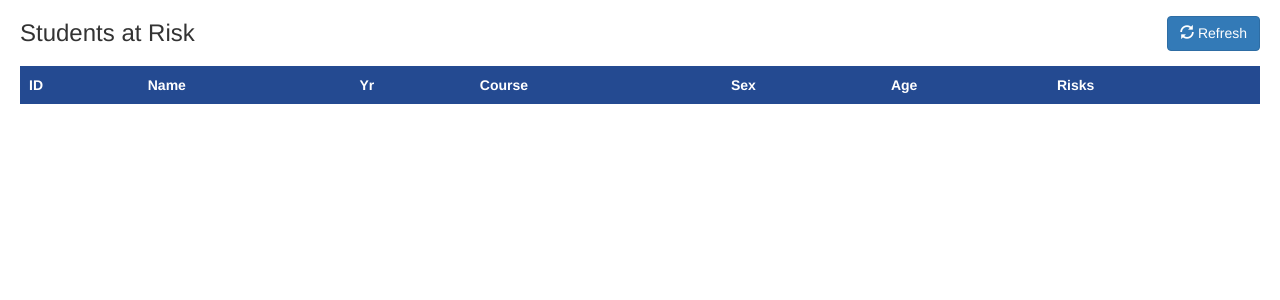
After one commit to erocrizs/Student-Risk-Monitoring-System, a PHP site: page /php/alert-profiles.html.php in a window 1280 px wide. The commit adds this page. Shown: the top 300 px of the page. Run offline with PHP 8.4, Linux system fonts and the light colour scheme; lists and menus that the app fills with data are empty.

Commit message:
Made Alert Profiles Functional

```diff
--- a/alert-profiles.html
+++ b/alert-profiles.html
@@ -14,9 +14,9 @@
 		<div class="padded-side alert-profile">
 			<div class="inline space-between center-align" id="alert-bar">
 				<h3>Students at Risk</h3>
-				<button class="btn btn-primary" id="refresh-button"><span class="glyphicon glyphicon-refresh"></span> Refresh</button>
+				<button type='submit' form='alert' class="btn btn-primary" id="refresh-button"><span class="glyphicon glyphicon-refresh"></span> Refresh</button>
 			</div>
-			<form action="?" method="post" target="_blank">
+			<form id='alert' action="?" method="get" target="_blank">
 				<table class="table table-hover">
 					<thead>
 						<th>ID</th>
--- /dev/null
+++ b/php/alert-profiles.html.php
@@ -0,0 +1,26 @@
+<!DOCTYPE html>
+<html>
+	<head>
+		<meta name="viewport" content="width=device-width, initial-scale=1.0" />
+		<title>Ateneo Strims</title>
+		<link href="/Student-Risk-Monitoring-System/res/css/bootstrap.min.css" rel="stylesheet" />
+		<link href="/Student-Risk-Monitoring-System/res/css/content.css" rel="stylesheet" />
+
+		<script src="/Student-Risk-Monitoring-System/res/js/jquery-2.1.4.min.js"></script>
+		<script src="/Student-Risk-Monitoring-System/res/js/bootstrap.min.js"></script>
+	</head>
+
+	<body>
+		<div class="padded-side alert-profile">
+			<div class="inline space-between center-align" id="alert-bar">
+				<h3>Students at Risk</h3>
+				<a href='alert-profiles.php'> <button class="btn btn-primary" id="refresh-button"><span class="glyphicon glyphicon-refresh"></span> Refresh</button></a>
+			</div>
+			<form action="?" method="get" target="_blank">
+
+				<?php include 'profiles-result-table.html.php'; ?>
+
+			</form>
+		</div>
+	</body>
+</html>
--- a/php/home.html.php
+++ b/php/home.html.php
@@ -41,7 +41,7 @@
 			</ul>
 		</div>
 		<div class="container software-body">
-			<iframe src="alert-profiles.html" class="content embed-responsive-item" id="alert-profile-frame" scrolling="yes" frameBorder="0"></iframe>
+			<iframe src="alert-profiles.php" class="content embed-responsive-item" id="alert-profile-frame" scrolling="yes" frameBorder="0"></iframe>
 			<iframe src="search-profiles.php" class="content embed-responsive-item" id="s-profile-frame" scrolling="no" frameBorder="0"></iframe>
 			<iframe src="search-reports.html" class="content embed-responsive-item" id="s-report-frame" scrolling="no" frameBorder="0"></iframe>
 			<?php if($_SESSION['type'] == 'admin') { ?>
```
Also changed, not shown: php/alert-profiles.php (added, +19 -0 lines), res/php/db.inc.php (+14 -0 lines).
